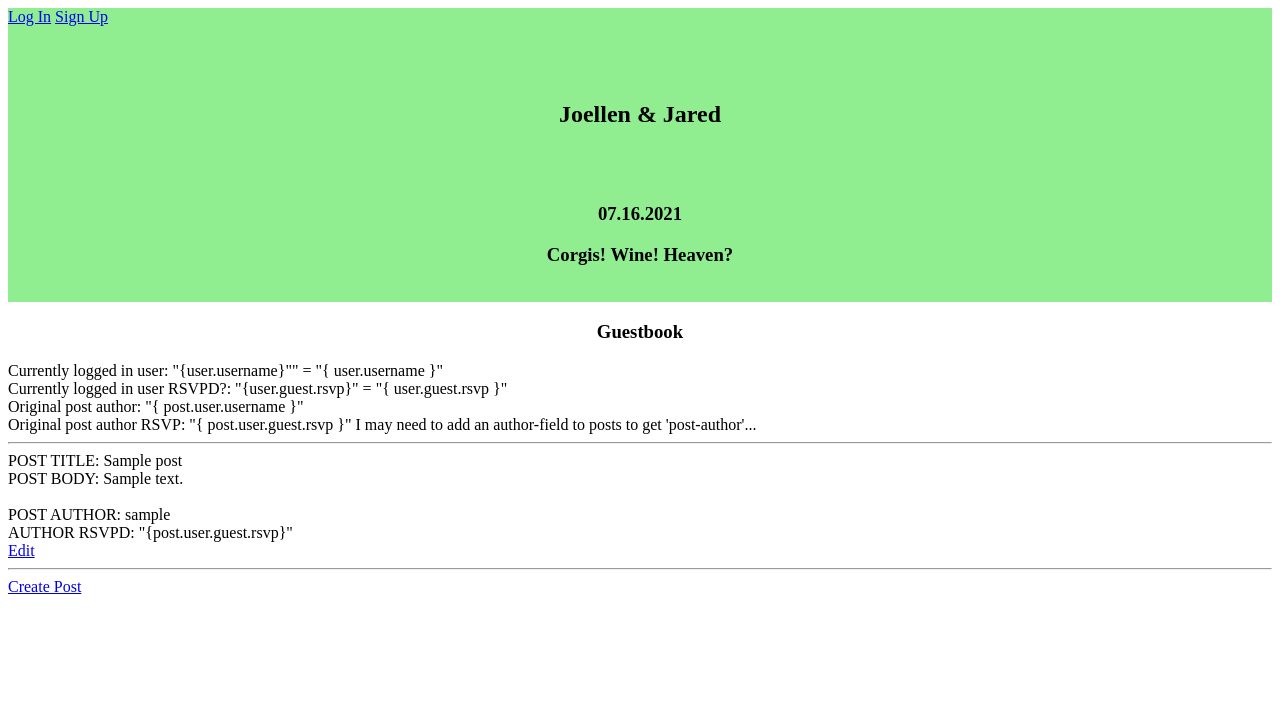
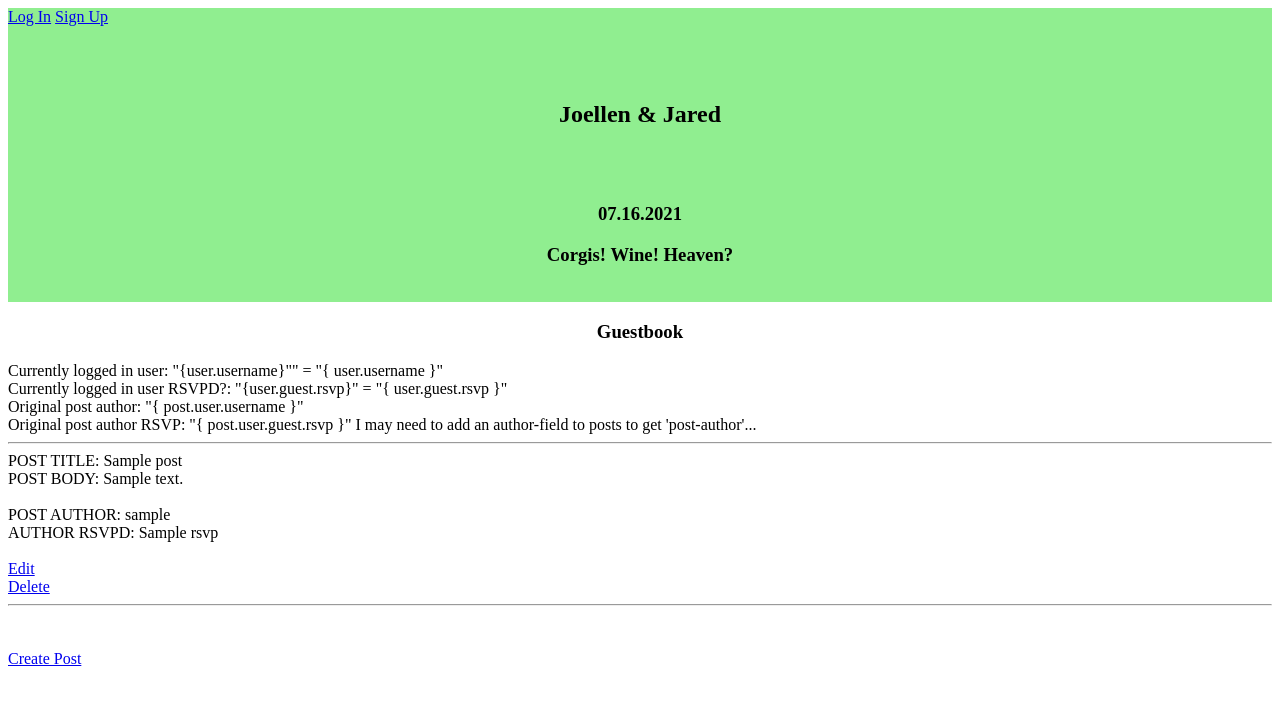
Before and after one commit to jstearne/wedding-capstone-project, a Django app: template main_app/templates/guestbook.html in a window 1280 px wide. Shown: the top 705 px of the page. Run offline with Django 3.2, Linux system fonts and the light colour scheme; the template is opened without the code that fills it: most values are stand-ins (such as "Sample title", 1, 10 or a date in 2020).

Commit message:
Fixed errors, post create, update, delete all working normally, no reverse errors. Cleaned up naming conventions. Ready to redeploy and check heroku site.

```diff
--- a/main_app/templates/guestbook.html
+++ b/main_app/templates/guestbook.html
@@ -19,19 +19,18 @@ I may need to add an author-field to posts to get 'post-author'...
     POST TITLE: {{ post.title }}<br>
     POST BODY: {{ post.body }}<br><br>
     POST AUTHOR: {{ post.user.username }}<br>
-    AUTHOR RSVPD: "{post.user.guest.rsvp}"<br>
+    AUTHOR RSVPD: {{post.user.guest.rsvp}}<br>
     <!--Guest relation not working - test if its this on guestbook page-->
-
-
-<!--THIS LINK IS THE PROBLEM, doesn't work for update-->
-    <a href="{% url 'photos' %}">Edit</a>
+<br>
+<a href="{% url 'guestbook_update' post.pk %}">Edit</a>
+<br>
+<a href="{% url 'guestbook_delete' post.pk %}">Delete</a>
+<br>
 <hr class="solid">
-
-
 {% endfor %}
-
-<!--THIS LINK IS THE PROBLEM, doesn't work for delete-->
-<a href="{% url 'guestbook' %}">Create Post</a>
-<br><br>
-
+<br>
+<br>
+<a href="{% url 'guestbook_create' %}">Create Post</a>
+<br>
+<br>
 {% endblock %}
--- a/main_app/templates/guestbook_delete.html
+++ b/main_app/templates/guestbook_delete.html
@@ -1,7 +1,7 @@
 {% extends 'base.html' %} {% block content %}
 
 
-<h1 class="title pt-5">Are you sure you want to Delete {{park.name}}?</h1>
+<h1 class="title pt-5">Are you sure you want to Delete {{post.title}}?</h1>
 <form method="post">
   {% csrf_token %}
   <div class="buttons">
--- a/main_app/urls.py
+++ b/main_app/urls.py
@@ -6,7 +6,7 @@ urlpatterns = [
     path('', views.Home.as_view(), name="home"),
     path('guestbook/', views.Guestbook.as_view(), name="guestbook"),
 # Post CRUD functionality (Guestbook serves as READ)
-    path('guestbook/new/', views.CreatePost.as_view(), name="create_post"),
+    path('guestbook/new/', views.CreatePost.as_view(), name="guestbook_create"),
 
     # giving me a ton of reverse errors that didn't happen all week. What's going on?
     path('guestbook/<int:pk>/update/', views.UpdatePost.as_view(), name="guestbook_update"),
--- a/main_app/views.py
+++ b/main_app/views.py
@@ -76,7 +76,7 @@ class Guestbook(TemplateView): #needs to be refactored into CRUD
 
 class CreatePost(CreateView):
     model = Post
-    fields = ["title", "body", "created_at", "image", "user"]
+    fields = ["title", "body", "image"]
     template_name = "guestbook_create.html"
     success_url = "guestbook"
 
```
